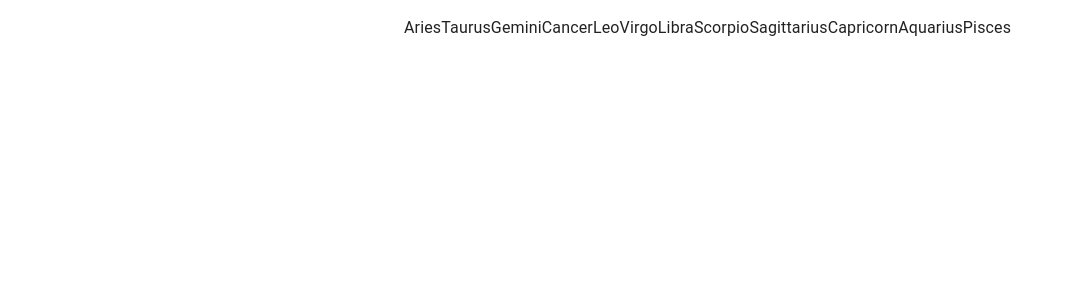
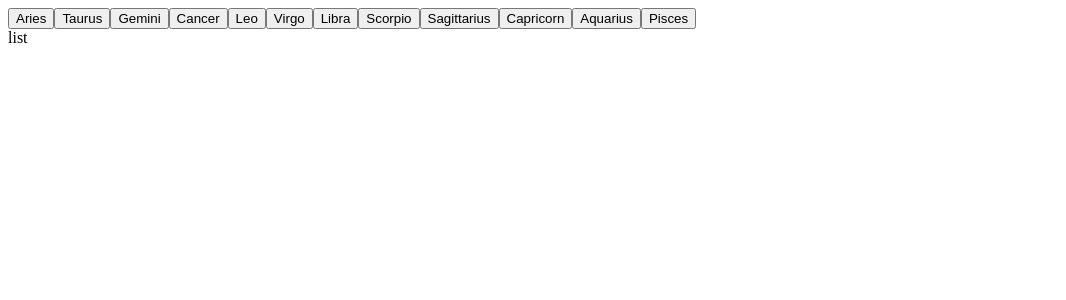
Before and after one commit to sissyhanks/starsigns, a React (Create React App) app: page / in a window 1280 px wide. Shown: the top 300 px of the page, without its empty margins (0-1066 px from the left). Built offline with nearby package versions, Linux system fonts and the light colour scheme.

Commit message:
App conditional rendering based on state

```diff
--- a/public/index.html
+++ b/public/index.html
@@ -24,7 +24,16 @@
       work correctly both with client-side routing and a non-root public URL.
       Learn how to configure a non-root public URL by running `npm run build`.
     -->
-    <title>React App</title>
+    <link
+      rel="stylesheet"
+      href="https://fonts.googleapis.com/css?family=Roboto:300,400,500,700&display=swap"
+    />
+    <link
+      rel="stylesheet"
+      href="https://fonts.googleapis.com/icon?family=Material+Icons"
+    />
+
+    <title>Star Signs</title>
   </head>
   <body>
     <noscript>You need to enable JavaScript to run this app.</noscript>
--- a/src/components/App.js
+++ b/src/components/App.js
@@ -1,18 +1,29 @@
 import React from "react";
-import CssBaseline from "@mui/material/CssBaseline";
-import Container from "@mui/material/Container";
-import Signs from "./Signs";
+// import aztro from "../api/aztro";
+
+import WelcomeSigns from "./WelcomeSigns";
+import ShowSigns from "./ShowSign";
 
 class App extends React.Component {
+  state = { display: "list" };
+
+  handleSign = (sign) => {
+    this.setState({ display: sign });
+  };
+
   render() {
-    return (
-      <React.Fragment>
-        <CssBaseline />
-        <Container maxWidth="sm">
-          <Signs />
-        </Container>
-      </React.Fragment>
-    );
+    const { display } = this.state;
+
+    if (this.state.display === "list") {
+      return (
+        <div>
+          <WelcomeSigns handleDisplay={this.handleSign} />
+          {display}
+        </div>
+      );
+    } else {
+      return <ShowSigns />;
+    }
   }
 }
 
--- /dev/null
+++ b/src/components/ShowSign.js
@@ -0,0 +1,13 @@
+import React from "react";
+
+class ShowSigns extends React.Component {
+  render() {
+    return (
+      <div>
+        <h1>Now Showing Sign</h1>
+      </div>
+    );
+  }
+}
+
+export default ShowSigns;
--- a/src/components/Signs.css
+++ b/src/components/Signs.css
@@ -1,7 +1,10 @@
 ul {
-  list-style-type: none;
+  /* list-style-type: none;
+  display: flex;
+  flex-flow: wrap;
+  gap: 10px 20px; */
 }
 
 li {
-  display: inline;
+  /* display: inline; */
 }
--- a/src/components/Signs.js
+++ b/src/components/WelcomeSigns.js
@@ -16,13 +16,28 @@ const signs = [
   { id: 12, name: "Pisces" },
 ];
 
-class Signs extends React.Component {
+class WelcomeSigns extends React.Component {
+  state = { sign: "" };
+  onClack = (event) => {
+    this.props.handleDisplay(event.target.value);
+  };
+
   render() {
     const starSigns = signs.map(({ id, name }) => {
-      return <li key={id}>{name}</li>;
+      return (
+        <button
+          style={{ textAlign: "center" }}
+          xs={2}
+          key={name}
+          value={name}
+          onClick={this.onClack}
+        >
+          {name}
+        </button>
+      );
     });
-    return <ul>{starSigns}</ul>;
+    return <div>{starSigns}</div>;
   }
 }
 
-export default Signs;
+export default WelcomeSigns;
```
Also changed, not shown: package.json (+3 -4 lines), src/api/aztro.js (+9 -0 lines), 2 other files (tests, documents, lock files or other folders).
